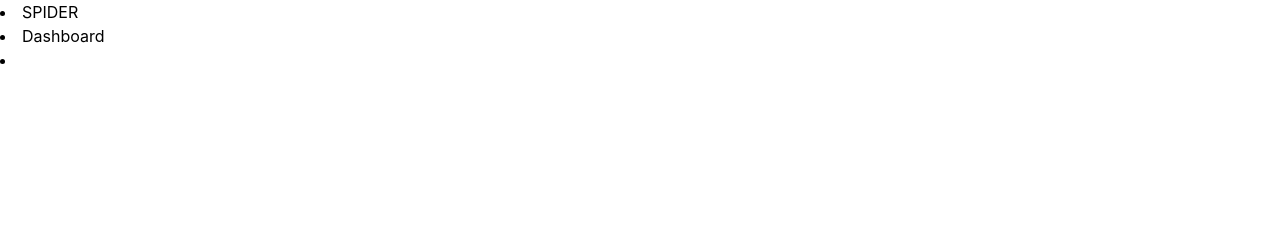
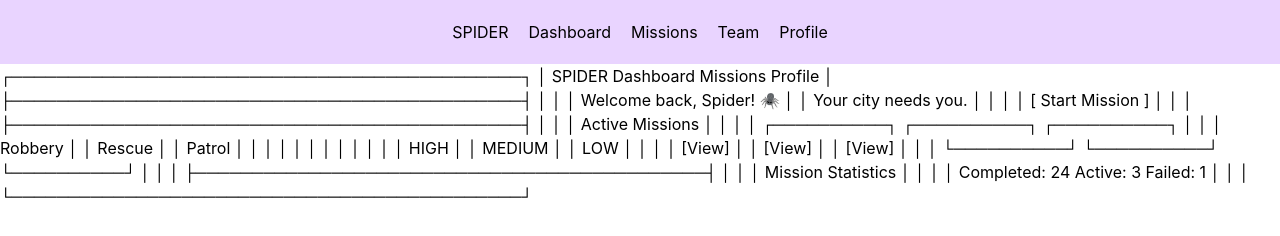
Before and after one commit to VengateshNarayanan/Tailwind_Practice, a website built with Vite: page index.html in a window 1280 px wide. Built offline with nearby package versions, Linux system fonts and the light colour scheme.

Commit message:
Basic Input Output I/O

```diff
--- a/index.html
+++ b/index.html
@@ -6,10 +6,42 @@
     <title>spider man web</title>
 </head>
 <body>
-<nav bg-purple-200>
-    <li class="text-left ">SPIDER</li>
-    <li text-center>Dashboard</li>
-    <li></li>
+<nav class="flex text-right flex-row justify-center items-center gap-5 list-none bg-purple-200 p-5" >
+        <li class="text-left justify-normal ">SPIDER</li>
+
+    <li class="flex justify-center items-center">Dashboard</li>
+    <li class="flex justify-center items-center">Missions</li>
+    <li class="flex justify-center items-center">Team</li>
+    <li class="flex justify-center items-center">Profile</li>
+
 </nav>
 </body>
 </html>
+
+┌─────────────────────────────────────────────┐
+│ SPIDER       Dashboard   Missions   Profile │
+├─────────────────────────────────────────────┤
+│                                             │
+│     Welcome back, Spider! 🕷️               │
+│     Your city needs you.                    │
+│                                             │
+│     [ Start Mission ]                       │
+│                                             │
+├─────────────────────────────────────────────┤
+│                                             │
+│  Active Missions                            │
+│                                             │
+│  ┌──────────┐ ┌──────────┐ ┌──────────┐    │
+│  │ Robbery  │ │ Rescue   │ │ Patrol   │    │
+│  │          │ │          │ │          │    │
+│  │ HIGH     │ │ MEDIUM   │ │ LOW      │    │
+│  │ [View]   │ │ [View]   │ │ [View]   │    │
+│  └──────────┘ └──────────┘ └──────────┘    │
+│                                             │
+├─────────────────────────────────────────────┤
+│                                             │
+│ Mission Statistics                          │
+│                                             │
+│ Completed: 24     Active: 3     Failed: 1  │
+│                                             │
+└─────────────────────────────────────────────┘
```
